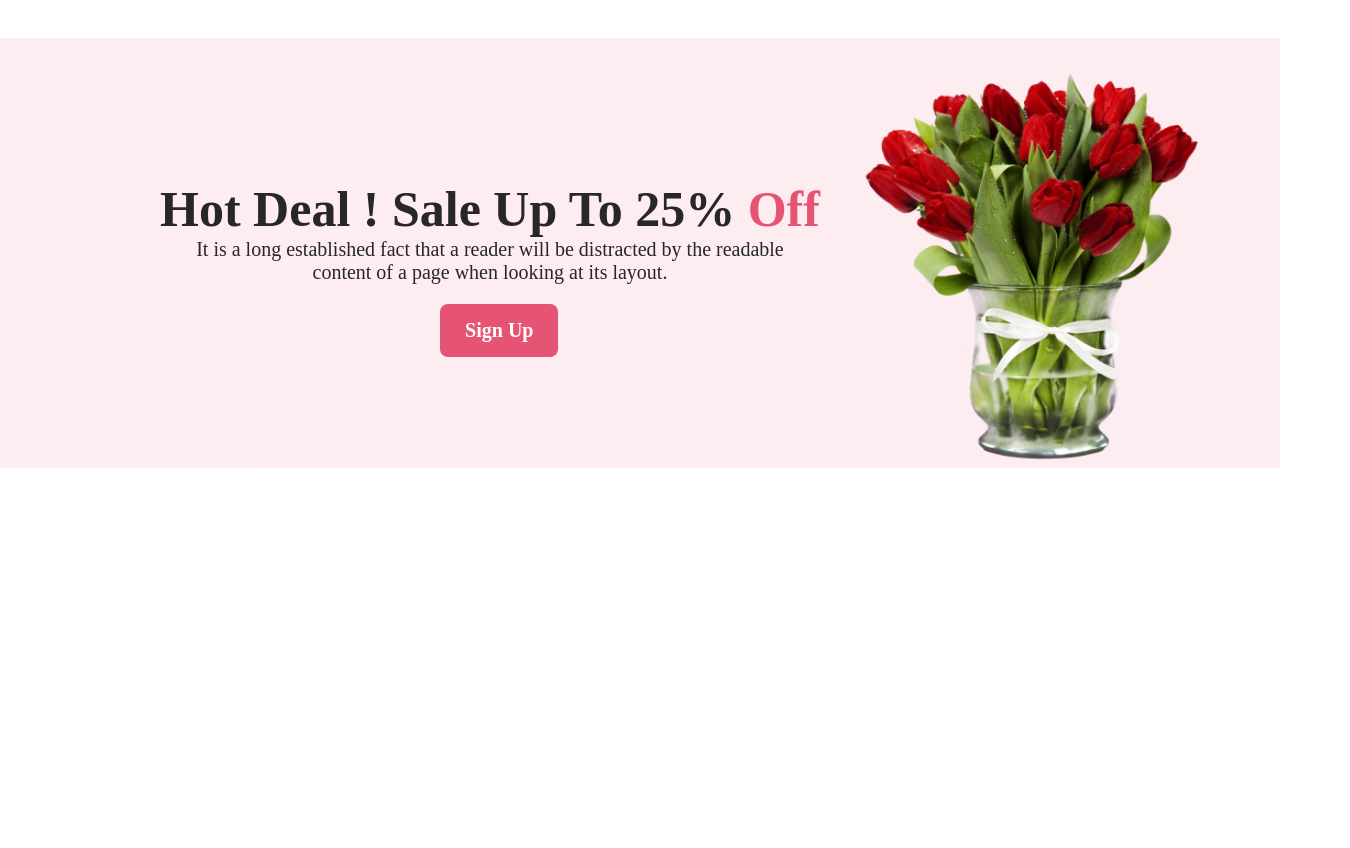
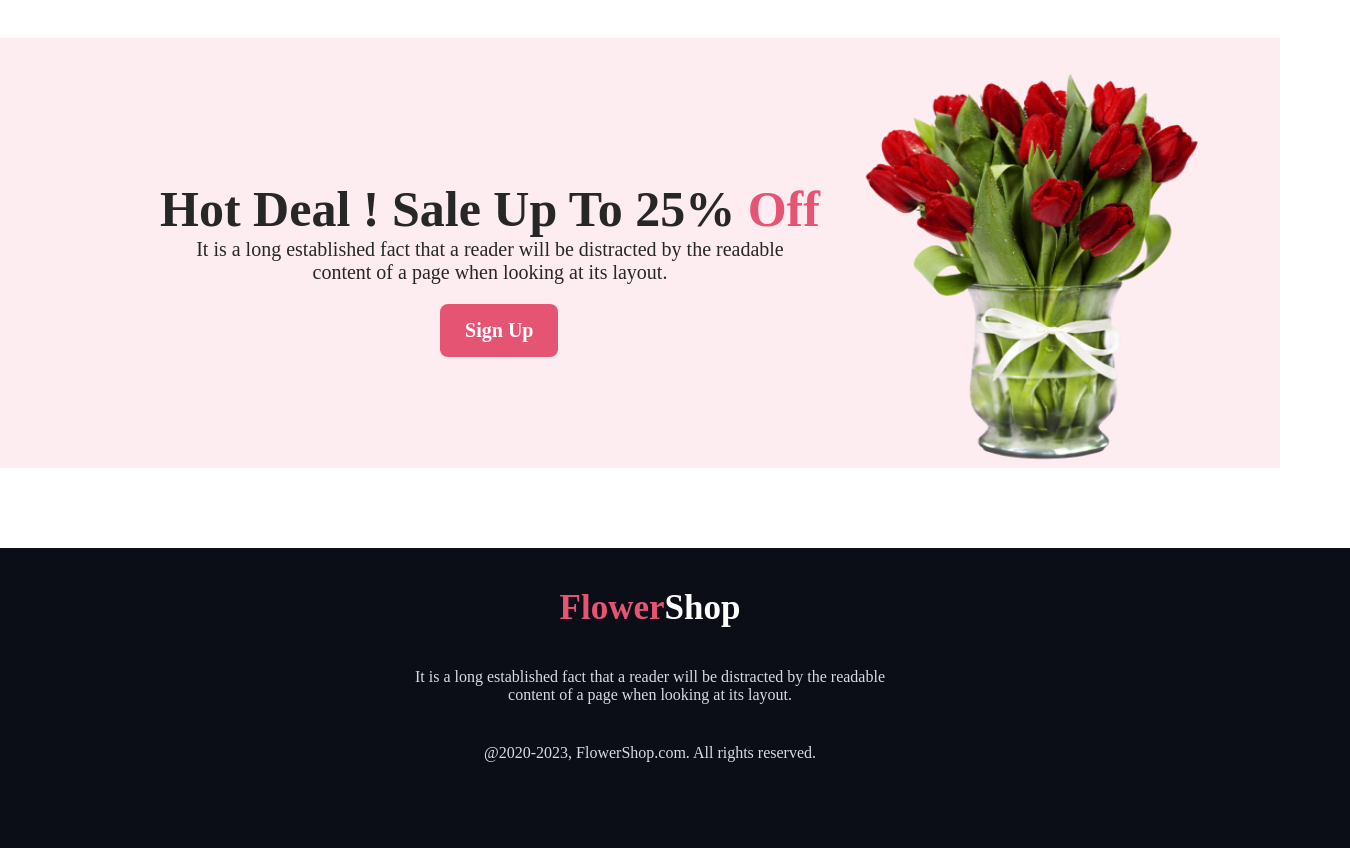
Before and after one commit to Mosiour/Assignment1, a plain HTML site: page index.html in a window 1280 px wide. Shown: the part 1174-2022 px from the top of the page, 1350 px wide, since content can reach past the window. Before the commit the page ends 1642 px from the top, so only its background shows below. Drawn offline with Linux system fonts and the light colour scheme.

Commit message:
footer added

```diff
--- a/index.html
+++ b/index.html
@@ -68,5 +68,14 @@
             </div>
         </section>
     </main>
+    <footer>
+        <div class="footer_ending">
+            <h3 id="h3" class="section-title3"><span style="color: #E55473;">Flower</span><span style="color: #fff;">Shop</span></h3>
+            <p>
+                It is a long established fact that a reader will be distracted by the readable <br> content of a page when looking at its layout.
+            </p>
+            <p id="foot">@2020-2023, FlowerShop.com. All rights reserved. </p>
+        </div>
+    </footer>
 </body>
 </html>
--- a/styles/shop.css
+++ b/styles/shop.css
@@ -94,3 +94,31 @@ background: rgba(71, 125, 17, 0.15);
     padding-left: 280px;
     margin-top: 20px;
  }
+ footer {
+    background: #0b0d17;
+    width: 1350px;
+    height: 300px;
+
+}
+
+.footer_ending {
+    text-align: center;
+    margin-right: 50px;
+    margin-top: 80px;
+}
+.footer_ending p {
+    color: #d9dbe1;
+}
+.section-title3 {
+    color: #272727;
+    text-align: center;
+    font-size: 35px;
+    font-weight: 800;
+    align-items: center;
+  }
+  #h3{
+    padding: 40px;
+  }
+  #foot{
+    margin-top: 40px;
+  }
```
